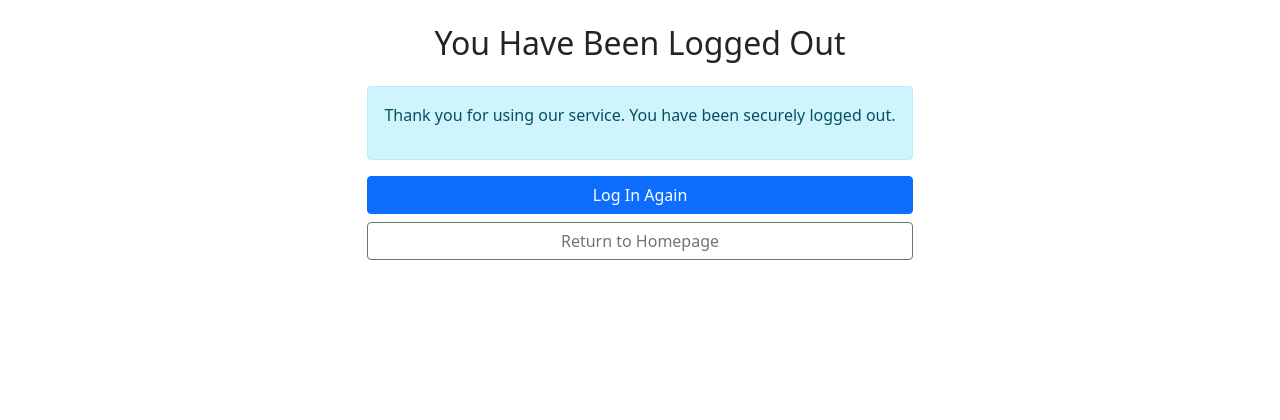
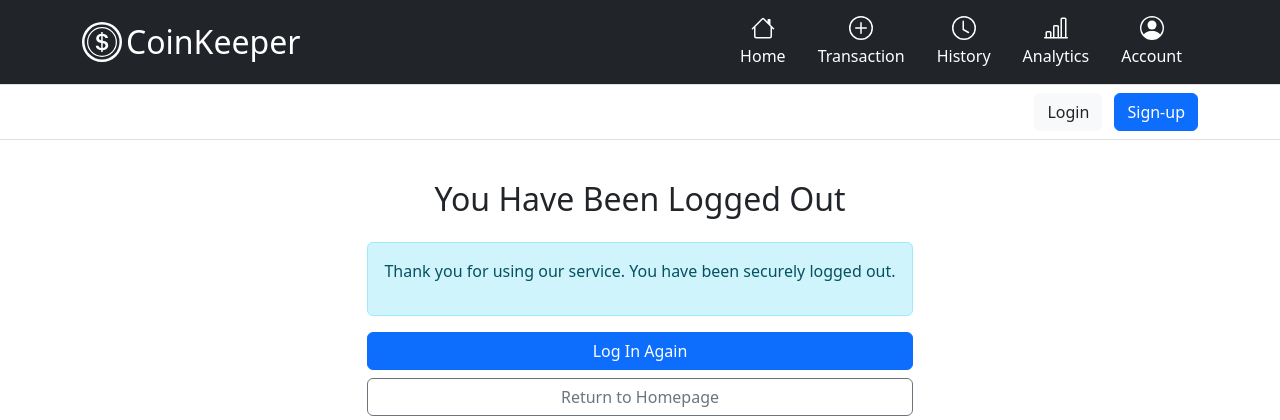
Before and after one commit to ParshakovVyacheslav/coin_keeper, a Django app: template coin_keeper/accounts/templates/accounts/logged_out.html in a window 1280 px wide. Shown: the top 420 px of the page. Run offline with Django 5.2, Linux system fonts and the light colour scheme; the template is opened without the code that fills it, so the values that code supplies are empty.

Commit message:
feat: Add header

```diff
--- a/coin_keeper/templates/base.html
+++ b/coin_keeper/templates/base.html
@@ -4,10 +4,14 @@
     <meta charset="UTF-8">
     <meta name="viewport" content="width=device-width, initial-scale=1.0">
     <title>{% block title %}{% endblock %}</title>
-    <link href="https://cdn.jsdelivr.net/npm/bootstrap@5.0.2/dist/css/bootstrap.min.css" rel="stylesheet" integrity="sha384-EVSTQN3/azprG1Anm3QDgpJLIm9Nao0Yz1ztcQTwFspd3yD65VohhpuuCOmLASjC" crossorigin="anonymous">
-    <script src="https://cdn.jsdelivr.net/npm/bootstrap@5.0.2/dist/js/bootstrap.bundle.min.js"></script>
+    <link href="https://cdn.jsdelivr.net/npm/bootstrap@5.3.0/dist/css/bootstrap.min.css" rel="stylesheet">
+    <script src="https://cdn.jsdelivr.net/npm/bootstrap@5.3.0/dist/js/bootstrap.bundle.min.js"></script>
 </head>
 <body>
+    <header>
+        {% include 'header.html' %}
+    </header>
+
     {% if messages %}
     <div class="mb-4">
         {% for message in messages %}
--- /dev/null
+++ b/coin_keeper/templates/header.html
@@ -0,0 +1,71 @@
+{% load i18n %}
+
+<div class="px-3 py-2 text-bg-dark border-bottom">
+    <div class="container">
+        <div class="d-flex flex-wrap align-items-center justify-content-center justify-content-lg-start">
+            <a href="#" class="d-flex align-items-center my-2 my-lg-0 me-lg-auto text-white text-decoration-none">
+                <svg xmlns="http://www.w3.org/2000/svg" width="40" height="40" fill="currentColor" class="bi bi-coin" viewBox="0 0 16 16">
+                    <path d="M5.5 9.511c.076.954.83 1.697 2.182 1.785V12h.6v-.709c1.4-.098 2.218-.846 2.218-1.932 0-.987-.626-1.496-1.745-1.76l-.473-.112V5.57c.6.068.982.396 1.074.85h1.052c-.076-.919-.864-1.638-2.126-1.716V4h-.6v.719c-1.195.117-2.01.836-2.01 1.853 0 .9.606 1.472 1.613 1.707l.397.098v2.034c-.615-.093-1.022-.43-1.114-.9zm2.177-2.166c-.59-.137-.91-.416-.91-.836 0-.47.345-.822.915-.925v1.76h-.005zm.692 1.193c.717.166 1.048.435 1.048.91 0 .542-.412.914-1.135.982V8.518z"/>
+                    <path d="M8 15A7 7 0 1 1 8 1a7 7 0 0 1 0 14m0 1A8 8 0 1 0 8 0a8 8 0 0 0 0 16"/>
+                    <path d="M8 13.5a5.5 5.5 0 1 1 0-11 5.5 5.5 0 0 1 0 11m0 .5A6 6 0 1 0 8 2a6 6 0 0 0 0 12"/>
+                </svg>
+                <h2 class="ms-1 pt-2">CoinKeeper</h2>
+            </a>
+            <ul class="nav col-12 col-lg-auto my-2 justify-content-center my-md-0 text-small">
+                <li>
+                    <a href="#" class="nav-link text-white">
+                        <svg xmlns="http://www.w3.org/2000/svg" width="24" height="24" fill="currentColor" class="bi bi-house d-block mx-auto mb-1" viewBox="0 0 16 16">
+                            <path d="M8.707 1.5a1 1 0 0 0-1.414 0L.646 8.146a.5.5 0 0 0 .708.708L2 8.207V13.5A1.5 1.5 0 0 0 3.5 15h9a1.5 1.5 0 0 0 1.5-1.5V8.207l.646.647a.5.5 0 0 0 .708-.708L13 5.793V2.5a.5.5 0 0 0-.5-.5h-1a.5.5 0 0 0-.5.5v1.293zM13 7.207V13.5a.5.5 0 0 1-.5.5h-9a.5.5 0 0 1-.5-.5V7.207l5-5z"/>
+                        </svg>
+                        {% trans "Home" %}
+                    </a>
+                </li>
+                <li>
+                    <a href="{% url "transaction_create" %}" class="nav-link text-white">
+                        <svg xmlns="http://www.w3.org/2000/svg" width="24" height="24" fill="currentColor" class="bi bi-plus-circle d-block mx-auto mb-1" viewBox="0 0 16 16">
+                            <path d="M8 15A7 7 0 1 1 8 1a7 7 0 0 1 0 14m0 1A8 8 0 1 0 8 0a8 8 0 0 0 0 16"/>
+                            <path d="M8 4a.5.5 0 0 1 .5.5v3h3a.5.5 0 0 1 0 1h-3v3a.5.5 0 0 1-1 0v-3h-3a.5.5 0 0 1 0-1h3v-3A.5.5 0 0 1 8 4"/>
+                        </svg>
+                        {% trans "Transaction" %}
+                    </a>
+                </li>
+                <li>
+                    <a href="{% url "transactions_list" %}" class="nav-link text-white">
+                        <svg xmlns="http://www.w3.org/2000/svg" width="24" height="24" fill="currentColor" class="bi bi-clock d-block mx-auto mb-1" viewBox="0 0 16 16">
+                            <path d="M8 3.5a.5.5 0 0 0-1 0V9a.5.5 0 0 0 .252.434l3.5 2a.5.5 0 0 0 .496-.868L8 8.71z"/>
+                            <path d="M8 16A8 8 0 1 0 8 0a8 8 0 0 0 0 16m7-8A7 7 0 1 1 1 8a7 7 0 0 1 14 0"/>
+                        </svg>
+                        {% trans "History" %}
+                    </a>
+                </li>
+                <li>
+                    <a href="{% url "transactions_analytics" %}" class="nav-link text-white">
+                        <svg xmlns="http://www.w3.org/2000/svg" width="24" height="24" fill="currentColor" class="bi bi-bar-chart-line d-block mx-auto mb-1" viewBox="0 0 16 16">
+                            <path d="M11 2a1 1 0 0 1 1-1h2a1 1 0 0 1 1 1v12h.5a.5.5 0 0 1 0 1H.5a.5.5 0 0 1 0-1H1v-3a1 1 0 0 1 1-1h2a1 1 0 0 1 1 1v3h1V7a1 1 0 0 1 1-1h2a1 1 0 0 1 1 1v7h1zm1 12h2V2h-2zm-3 0V7H7v7zm-5 0v-3H2v3z"/>
+                        </svg>
+                        {% trans "Analytics" %}
+                    </a>
+                </li>
+                <li>
+                    <a href="#" class="nav-link text-white">
+                        <svg xmlns="http://www.w3.org/2000/svg" width="24" height="24" fill="currentColor" class="bi bi-person-circle d-block mx-auto mb-1" viewBox="0 0 16 16">
+                            <path d="M11 6a3 3 0 1 1-6 0 3 3 0 0 1 6 0"/>
+                            <path fill-rule="evenodd" d="M0 8a8 8 0 1 1 16 0A8 8 0 0 1 0 8m8-7a7 7 0 0 0-5.468 11.37C3.242 11.226 4.805 10 8 10s4.757 1.225 5.468 2.37A7 7 0 0 0 8 1"/>
+                        </svg>
+                        {% trans "Account" %}
+                    </a>
+                </li>
+            </ul>
+        </div>
+    </div>
+</div>
+{% if not user.is_authenticated %}
+<div class="px-3 py-2 border-bottom mb-3">
+    <div class="container justify-content-center">
+        <div class="text-end">
+            <a href="{% url "login" %}" class="btn btn-light text-dark me-2">{% trans "Login" %}</a>
+            <a href="{% url "register" %}" class="btn btn-primary">{% trans "Sign-up" %}</a>
+        </div>
+    </div>
+</div>
+{% endif %}
```
